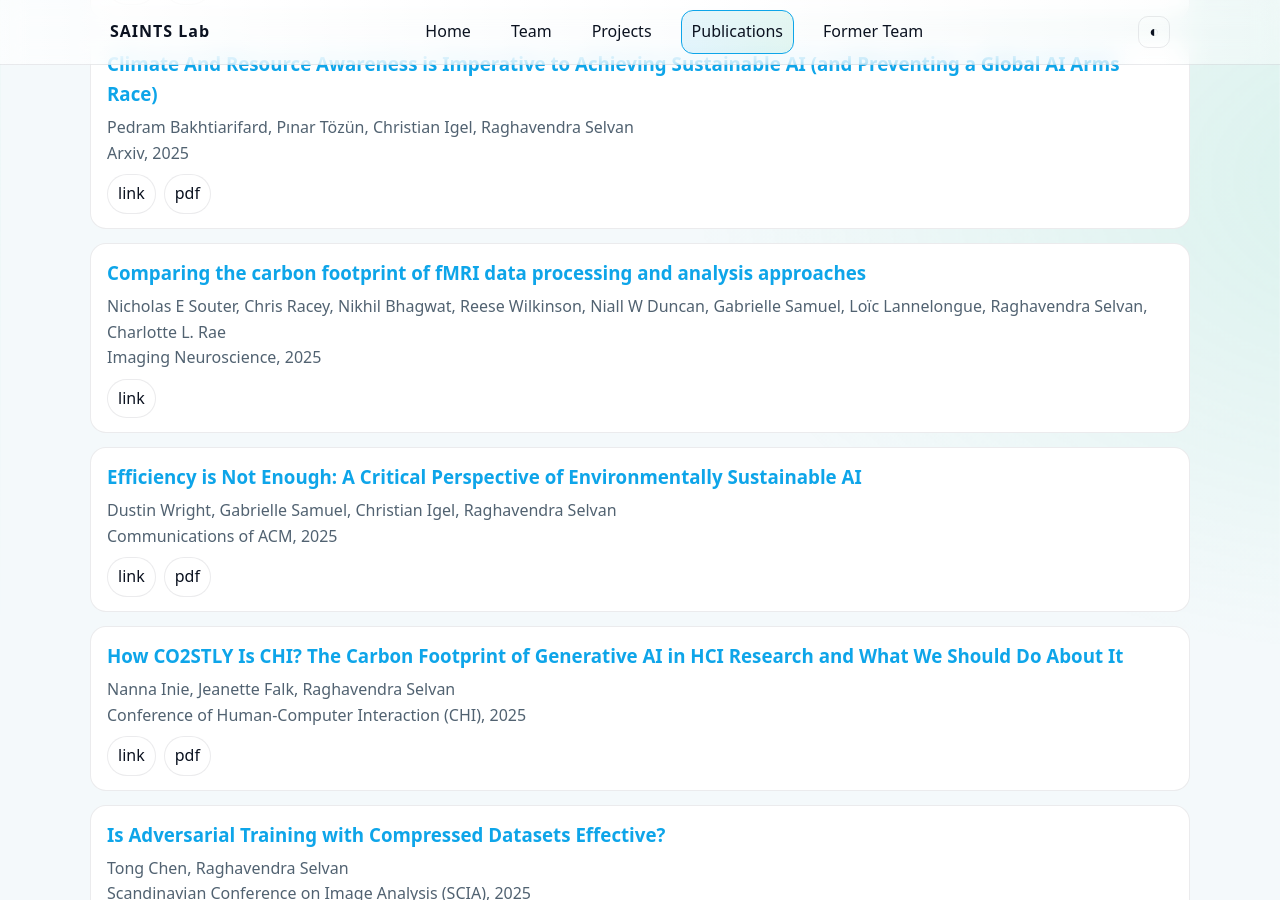
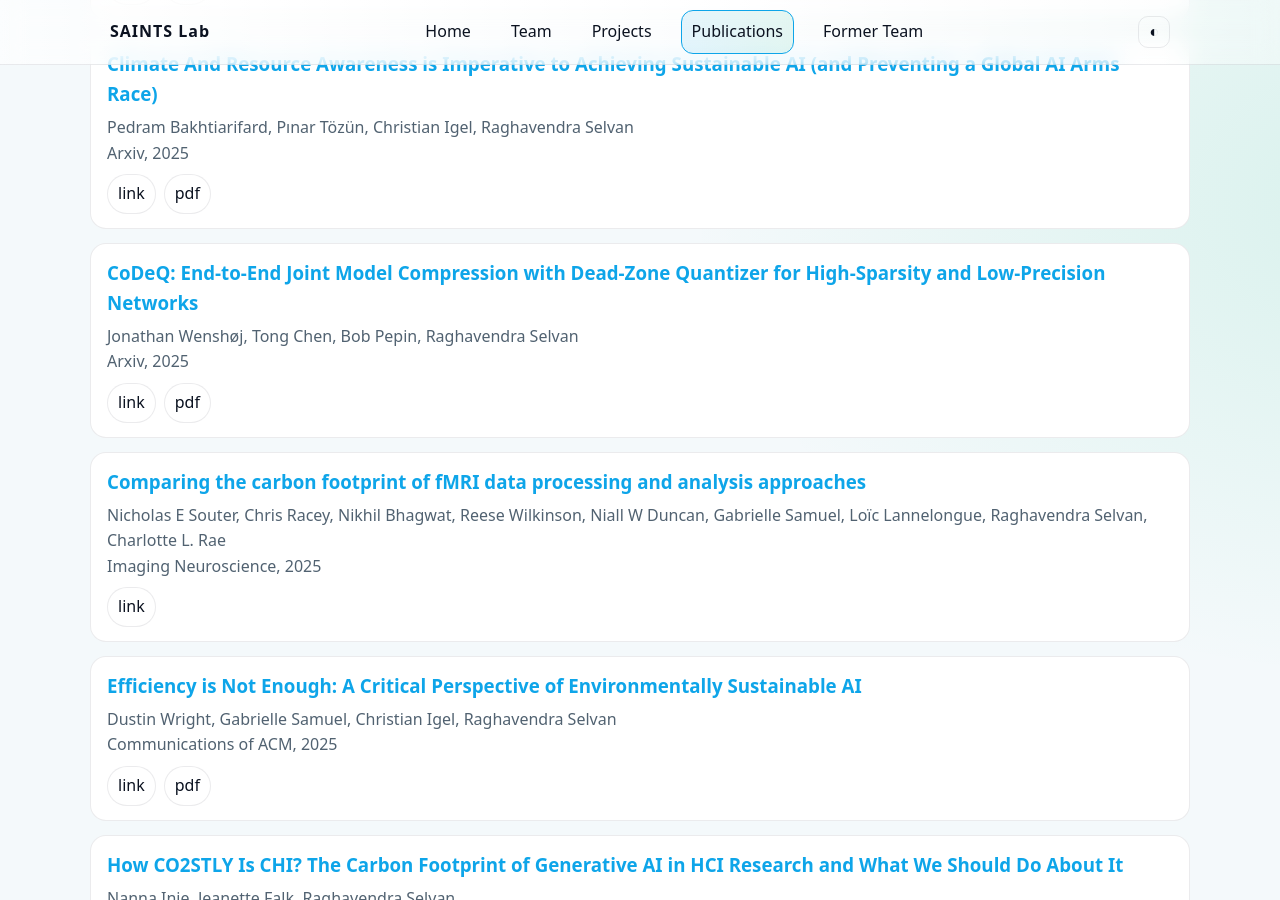
Before and after one commit to saintslab/saintslab.github.io, a Jekyll site: the page built from publications.html, in a window 1280 px wide and 900 px high, scrolled down 1147 px. Built offline with Jekyll 4.4.1, drawn with Linux system fonts in a browser that asks for light colours.

Commit message:
chore: sync pubs from projects page

```diff
--- a/_data/publications.json
+++ b/_data/publications.json
@@ -319,6 +319,32 @@
       {
         "label": "link",
         "url": "https://osf.io/preprints/osf/k8gte"
+      }
+    ],
+    "type": "from-projects",
+    "theme_key": "sustainability-of-ai",
+    "theme_label": "Sustainability of AI"
+  },
+  {
+    "title": "CoDeQ: End-to-End Joint Model Compression with Dead-Zone Quantizer for High-Sparsity and Low-Precision Networks",
+    "authors": [
+      "Jonathan Wenshøj",
+      "Tong Chen",
+      "Bob Pepin",
+      "Raghavendra Selvan"
+    ],
+    "venue": "Arxiv",
+    "year": "2025",
+    "date": "2025-01-01",
+    "link": "https://arxiv.org/pdf/2512.12981",
+    "resources": [
+      {
+        "label": "link",
+        "url": "https://arxiv.org/abs/2512.12981"
+      },
+      {
+        "label": "pdf",
+        "url": "https://arxiv.org/pdf/2512.12981"
       }
     ],
     "type": "from-projects",
```
